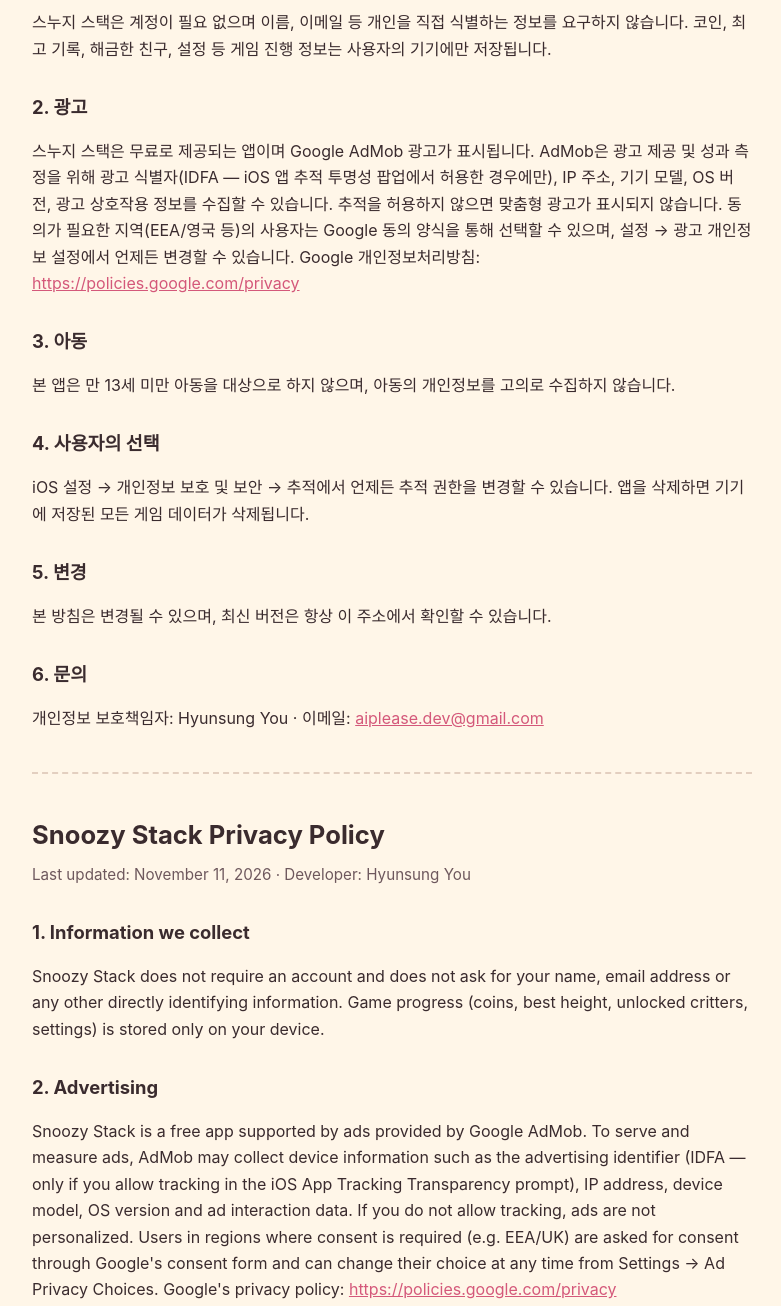
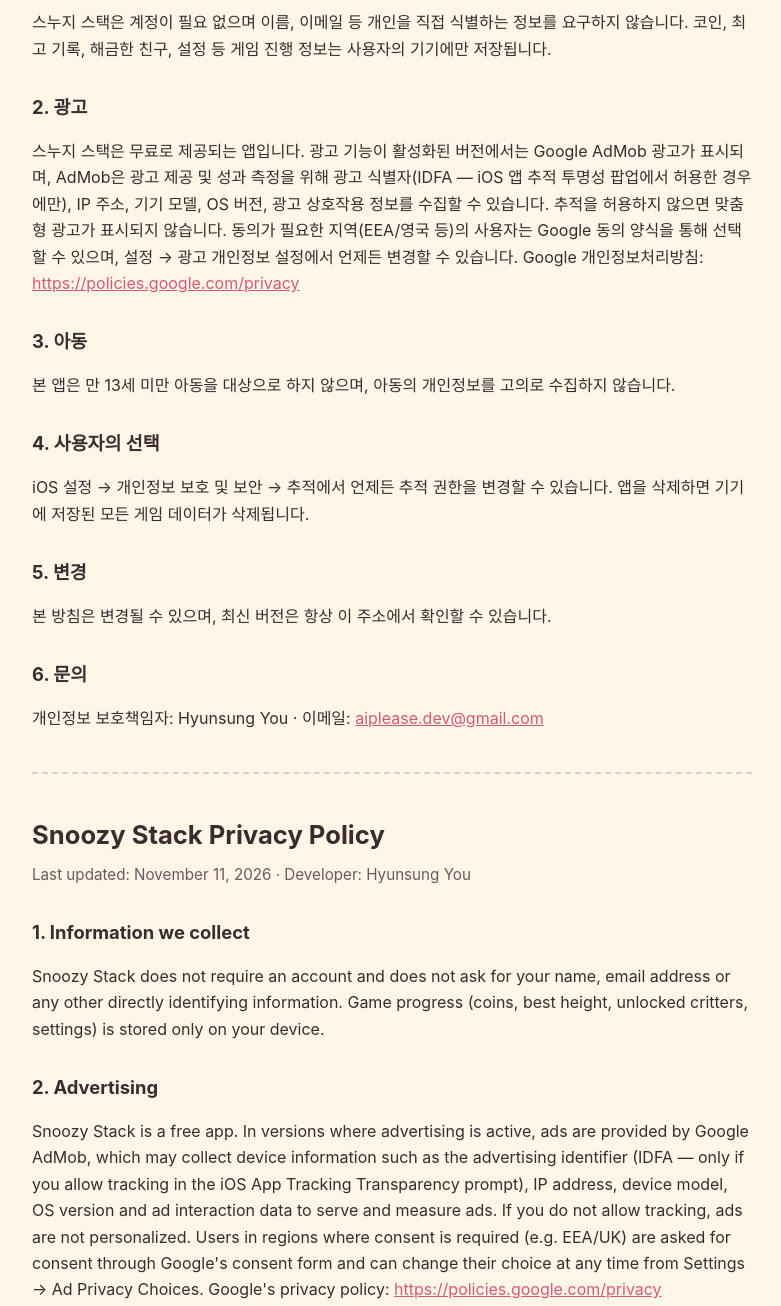
Before and after one commit to aiHaejwo/aihaejwo.github.io, a plain HTML site: page privacy-policy_snoozystack.html in a window 1280 px wide. Shown: the part 180-1486 px from the top of the page, without its empty margins (248-1029 px from the left). Drawn offline with Linux system fonts and the light colour scheme.

Commit message:
Update Snoozy Stack privacy policy wording for v1.0.0/v1.0.1

```diff
--- a/privacy-policy_snoozystack.html
+++ b/privacy-policy_snoozystack.html
@@ -17,7 +17,7 @@ a{color:#d4587a}
 <h2>1. 수집하는 정보</h2>
 <p>스누지 스택은 계정이 필요 없으며 이름, 이메일 등 개인을 직접 식별하는 정보를 요구하지 않습니다. 코인, 최고 기록, 해금한 친구, 설정 등 게임 진행 정보는 사용자의 기기에만 저장됩니다.</p>
 <h2>2. 광고</h2>
-<p>스누지 스택은 무료로 제공되는 앱이며 Google AdMob 광고가 표시됩니다. AdMob은 광고 제공 및 성과 측정을 위해 광고 식별자(IDFA — iOS 앱 추적 투명성 팝업에서 허용한 경우에만), IP 주소, 기기 모델, OS 버전, 광고 상호작용 정보를 수집할 수 있습니다. 추적을 허용하지 않으면 맞춤형 광고가 표시되지 않습니다. 동의가 필요한 지역(EEA/영국 등)의 사용자는 Google 동의 양식을 통해 선택할 수 있으며, 설정 → 광고 개인정보 설정에서 언제든 변경할 수 있습니다. Google 개인정보처리방침: <a href="https://policies.google.com/privacy">https://policies.google.com/privacy</a></p>
+<p>스누지 스택은 무료로 제공되는 앱입니다. 광고 기능이 활성화된 버전에서는 Google AdMob 광고가 표시되며, AdMob은 광고 제공 및 성과 측정을 위해 광고 식별자(IDFA — iOS 앱 추적 투명성 팝업에서 허용한 경우에만), IP 주소, 기기 모델, OS 버전, 광고 상호작용 정보를 수집할 수 있습니다. 추적을 허용하지 않으면 맞춤형 광고가 표시되지 않습니다. 동의가 필요한 지역(EEA/영국 등)의 사용자는 Google 동의 양식을 통해 선택할 수 있으며, 설정 → 광고 개인정보 설정에서 언제든 변경할 수 있습니다. Google 개인정보처리방침: <a href="https://policies.google.com/privacy">https://policies.google.com/privacy</a></p>
 <h2>3. 아동</h2>
 <p>본 앱은 만 13세 미만 아동을 대상으로 하지 않으며, 아동의 개인정보를 고의로 수집하지 않습니다.</p>
 <h2>4. 사용자의 선택</h2>
@@ -32,7 +32,7 @@ a{color:#d4587a}
 <h2>1. Information we collect</h2>
 <p>Snoozy Stack does not require an account and does not ask for your name, email address or any other directly identifying information. Game progress (coins, best height, unlocked critters, settings) is stored only on your device.</p>
 <h2>2. Advertising</h2>
-<p>Snoozy Stack is a free app supported by ads provided by Google AdMob. To serve and measure ads, AdMob may collect device information such as the advertising identifier (IDFA — only if you allow tracking in the iOS App Tracking Transparency prompt), IP address, device model, OS version and ad interaction data. If you do not allow tracking, ads are not personalized. Users in regions where consent is required (e.g. EEA/UK) are asked for consent through Google's consent form and can change their choice at any time from Settings → Ad Privacy Choices. Google's privacy policy: <a href="https://policies.google.com/privacy">https://policies.google.com/privacy</a></p>
+<p>Snoozy Stack is a free app. In versions where advertising is active, ads are provided by Google AdMob, which may collect device information such as the advertising identifier (IDFA — only if you allow tracking in the iOS App Tracking Transparency prompt), IP address, device model, OS version and ad interaction data to serve and measure ads. If you do not allow tracking, ads are not personalized. Users in regions where consent is required (e.g. EEA/UK) are asked for consent through Google's consent form and can change their choice at any time from Settings → Ad Privacy Choices. Google's privacy policy: <a href="https://policies.google.com/privacy">https://policies.google.com/privacy</a></p>
 <h2>3. Children</h2>
 <p>Snoozy Stack is not directed to children under 13 and we do not knowingly collect personal information from children.</p>
 <h2>4. Your choices</h2>
@@ -47,7 +47,7 @@ a{color:#d4587a}
 <h2>1. 収集する情報</h2>
 <p>スヌージースタックはアカウント不要で、氏名・メールアドレスなど個人を直接特定する情報は求めません。コイン、ベスト記録、解放したなかま、設定などの進行データは端末内にのみ保存されます。</p>
 <h2>2. 広告</h2>
-<p>スヌージースタックは無料アプリであり、Google AdMobによる広告が表示されます。AdMobは広告配信と効果測定のため、広告識別子（IDFA — iOSのApp Tracking Transparencyダイアログで許可した場合のみ）、IPアドレス、端末モデル、OSバージョン、広告操作データを収集することがあります。トラッキングを許可しない場合、パーソナライズ広告は表示されません。同意が必要な地域（EEA/英国など）ではGoogleの同意フォームが表示され、設定 → 広告のプライバシー設定からいつでも変更できます。Googleのプライバシーポリシー：<a href="https://policies.google.com/privacy">https://policies.google.com/privacy</a></p>
+<p>スヌージースタックは無料アプリです。広告機能が有効なバージョンではGoogle AdMobによる広告が表示され、AdMobは広告配信と効果測定のため、広告識別子（IDFA — iOSのApp Tracking Transparencyダイアログで許可した場合のみ）、IPアドレス、端末モデル、OSバージョン、広告操作データを収集することがあります。トラッキングを許可しない場合、パーソナライズ広告は表示されません。同意が必要な地域（EEA/英国など）ではGoogleの同意フォームが表示され、設定 → 広告のプライバシー設定からいつでも変更できます。Googleのプライバシーポリシー：<a href="https://policies.google.com/privacy">https://policies.google.com/privacy</a></p>
 <h2>3. 子ども</h2>
 <p>本アプリは13歳未満の子どもを対象としておらず、子どもの個人情報を意図的に収集しません。</p>
 <h2>4. ユーザーの選択</h2>
```
